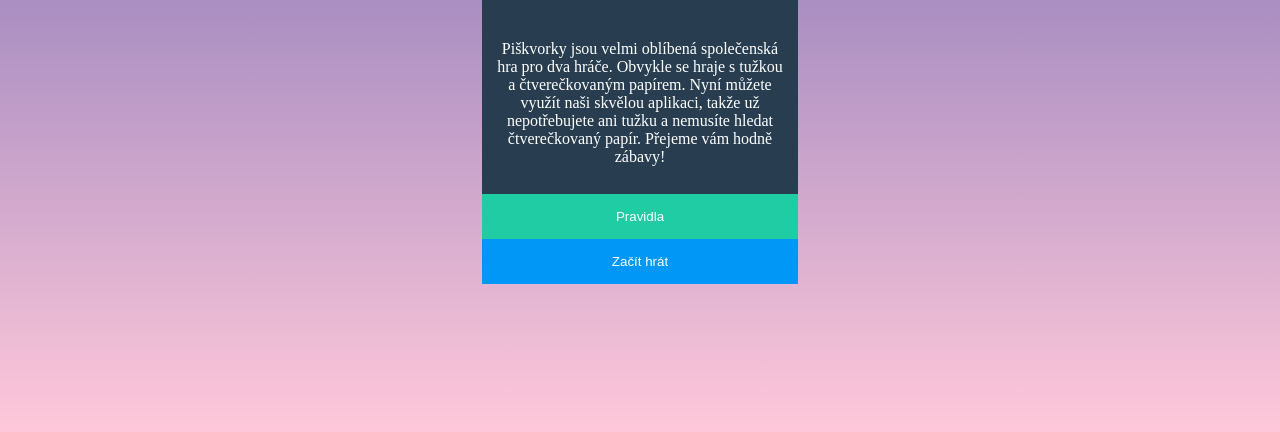
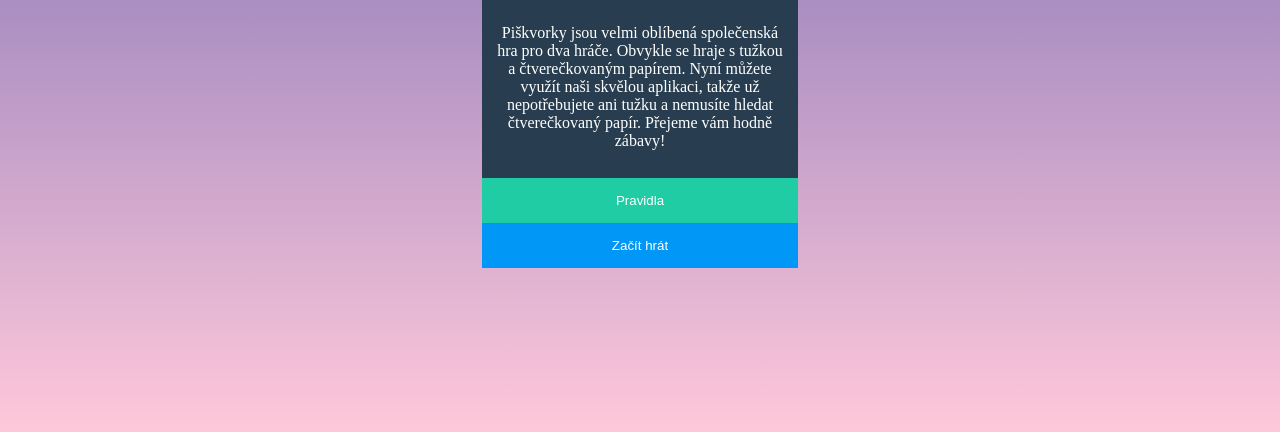
Before and after one commit to Maree13/piskvorky, a plain HTML site: page index.html in a window 1280 px wide. Shown: the part 368-800 px from the top of the page. Drawn offline with Linux system fonts and the light colour scheme.

Commit message:
changed padding-top

```diff
--- a/style.css
+++ b/style.css
@@ -19,7 +19,7 @@ html {
   display: flex;
   flex-direction: column;
   align-items: center;
-  padding-top: 2.5rem;
+  padding-top: 1.5rem;
 }
 
 .image {
```
